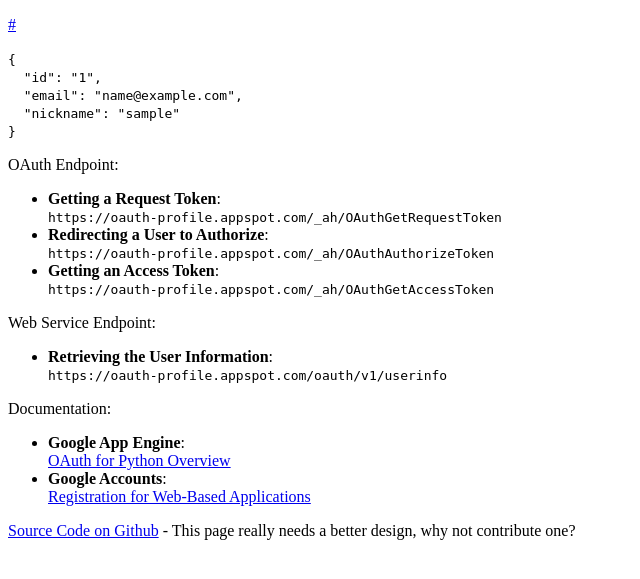
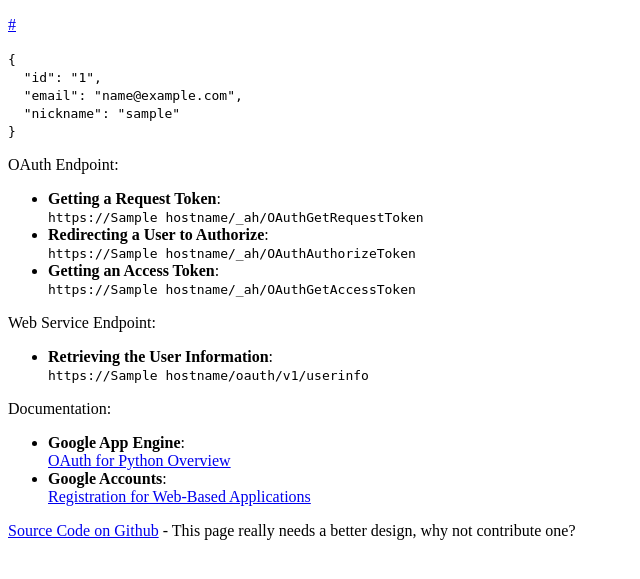
Before and after one commit to mback2k/appengine-oauth-profile, a Python web app: template templates/home.html in a window 1280 px wide. Shown: the top 579 px of the page, without its empty margins (0-640 px from the left). Run offline with Jinja, Linux system fonts and the light colour scheme; the template is opened without the code that fills it: most values are stand-ins (such as "Sample title", 1, 10 or a date in 2020).

Commit message:
Use app_identity API to retrieve application hostname

```diff
--- a/home.py
+++ b/home.py
@@ -1,4 +1,5 @@
 from google.appengine.ext.webapp import template
+from google.appengine.api import app_identity
 from google.appengine.api import users
 import webapp2
 import json
@@ -22,6 +23,7 @@
             url_linktext = 'Login'
 
         template_values = {
+            'hostname': app_identity.get_default_version_hostname(),
             'userinfo': userinfo,
             'url': url,
             'url_linktext': url_linktext,
--- a/templates/home.html
+++ b/templates/home.html
@@ -14,13 +14,13 @@
   &#125;</code></p>
   <p>OAuth Endpoint:<p>
   <ul>
-    <li><strong>Getting a Request Token</strong>:<br /><code>https://oauth-profile.appspot.com/_ah/OAuthGetRequestToken</code></li>
-    <li><strong>Redirecting a User to Authorize</strong>:<br /><code>https://oauth-profile.appspot.com/_ah/OAuthAuthorizeToken</code></li>
-    <li><strong>Getting an Access Token</strong>:<br /><code>https://oauth-profile.appspot.com/_ah/OAuthGetAccessToken</code></li>
+    <li><strong>Getting a Request Token</strong>:<br /><code>https://{{ hostname }}/_ah/OAuthGetRequestToken</code></li>
+    <li><strong>Redirecting a User to Authorize</strong>:<br /><code>https://{{ hostname }}/_ah/OAuthAuthorizeToken</code></li>
+    <li><strong>Getting an Access Token</strong>:<br /><code>https://{{ hostname }}/_ah/OAuthGetAccessToken</code></li>
   </ul>
   <p>Web Service Endpoint:<p>
   <ul>
-    <li><strong>Retrieving the User Information</strong>:<br /><code>https://oauth-profile.appspot.com/oauth/v1/userinfo</code></li>
+    <li><strong>Retrieving the User Information</strong>:<br /><code>https://{{ hostname }}/oauth/v1/userinfo</code></li>
   </ul>
   <p>Documentation:</p>
   <ul>
```
